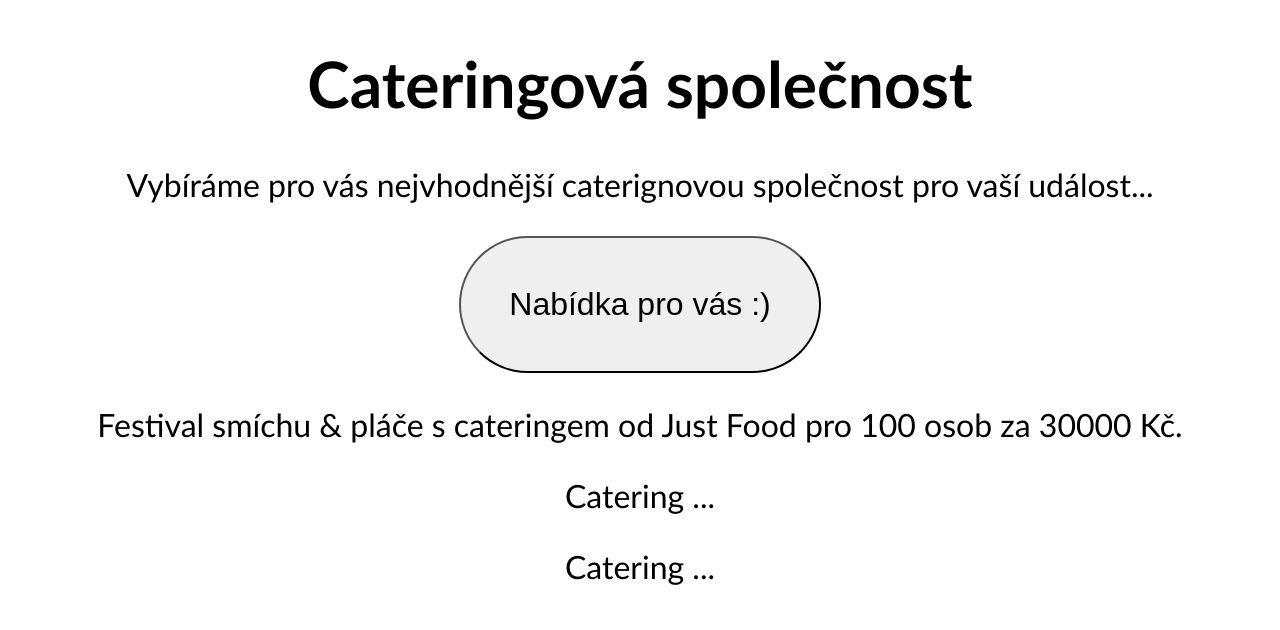
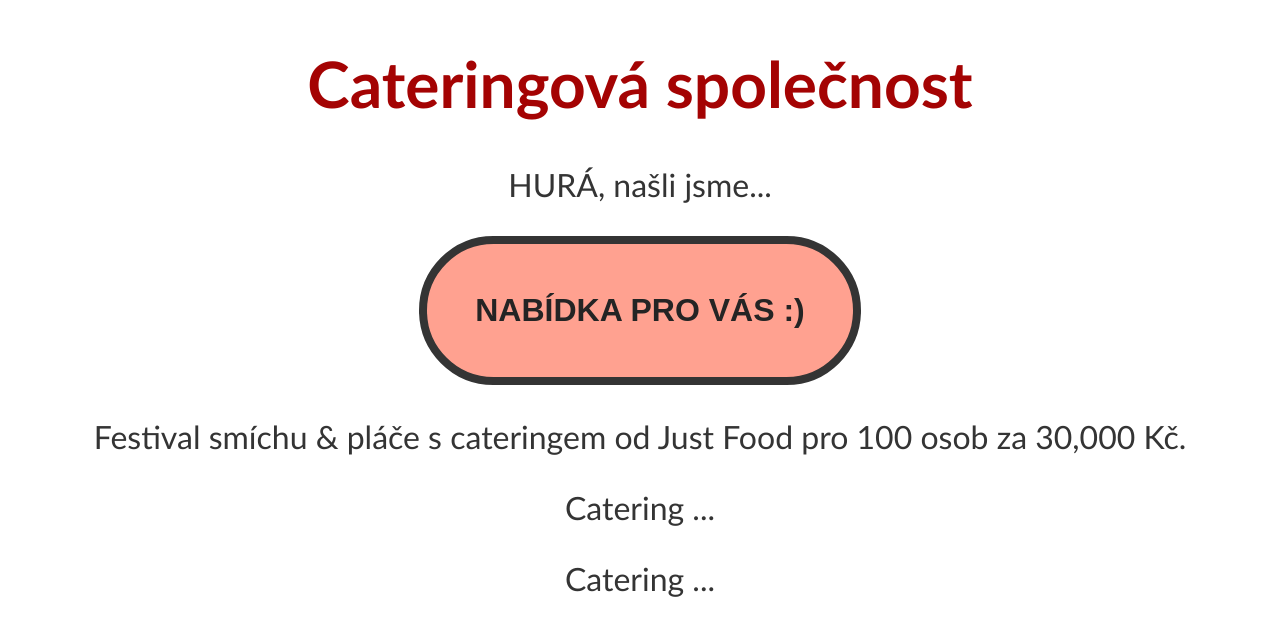
Before and after one commit to Wierra/02_CATering, a plain HTML site: page index.html in a window 1280 px wide. Shown: the part 195-825 px from the top of the page. Drawn offline with Linux system fonts and the light colour scheme.

Commit message:
Řešení úkolu verze 02

```diff
--- a/index.html
+++ b/index.html
@@ -11,8 +11,8 @@
     <div class="blok">
 
         <h1>Cateringová společnost</h1>
-        <p id="selection">Vybíráme pro vás nejvhodnější caterignovou společnost pro vaší událost...</p>
-        <button class="butSize" id="butDost">Hledáme pro vás catering...</button>
+        <p id="selection">Hledáme pro vás nejvhodnější caterignovou společnost pro vaší událost...</p>
+        <button class="btnSize" id="btnBef">Hledáme pro vás catering...</button>
 
         <p id="food">Catering ...</p>
         <p id="mama">Catering ...</p>
--- a/script.js
+++ b/script.js
@@ -1,20 +1,24 @@
-const btnOver = document.querySelector("#butDost")
+const btnAft = document.querySelector("#btnBef")
+const text = document.querySelector("#selection")
+
 
 setTimeout (() => {
-    btnOver.textContent = "Nabídka pro vás :)";
-    btnOver.disabled = false;
+    btnAft.textContent = "Nabídka pro vás :)";
+    btnAft.classList.add ('btnNew');
+    btnAft.disabled = false;
+    text.textContent = "HURÁ, našli jsme...";
 }, 4000)
 
 const justFood = (pocetLidi) => {
-    return `Catering Just Food pro ${pocetLidi} za ${(pocetLidi * 300)} Kč.`
+    return `Catering Just Food pro ${pocetLidi} za ${(pocetLidi * 300).toLocaleString('cz')} Kč.`
 }
 
 const yourMama = (pocetLidi) => {
-    return `Catering Your Mama pro ${pocetLidi} za ${(pocetLidi * 600)} Kč.`
+    return `Catering Your Mama pro ${pocetLidi} za ${(pocetLidi * 600).toLocaleString('cz')} Kč.`
 }
 
 const flavourHaven =  (pocetLidi) => {
-    return `Catering Flavour Haven pro ${pocetLidi} za ${(pocetLidi * 900)} Kč.`
+    return `Catering Flavour Haven pro ${pocetLidi} za ${(pocetLidi * 900).toLocaleString('cz')} Kč.`
 }
 
 console.log(justFood(100))
@@ -32,15 +36,15 @@ createEvent("Galavečer SVĚTluška", 100, yourMama)
 
 setTimeout (() => {
     const food = document.querySelector('#food')
-    food.textContent = "Festival smíchu & pláče s cateringem od Just Food pro 100 osob za " + (100*300) + " Kč."
+    food.textContent = "Festival smíchu & pláče s cateringem od Just Food pro 100 osob za " + (100*300).toLocaleString('cz') + " Kč."
 }, 5000)
 
 setTimeout (() => {
     const mama = document.querySelector('#mama')
-    mama.textContent = "Filmový festival s cateringem od Your Mamam pro 100 osob za " + (100*600) + " Kč."
+    mama.textContent = "Filmový festival s cateringem od Your Mamam pro 100 osob za " + (100*600).toLocaleString('cz') + " Kč."
 }, 6000)
 
 setTimeout (() => {
     const haven = document.querySelector('#haven')
-    haven.textContent = "Galavečer SVĚTluška s cateringem od Flavour Haven pro 100 osob za " + (100*900) + " Kč."
+    haven.textContent = "Galavečer SVĚTluška s cateringem od Flavour Haven pro 100 osob za " + (100*900).toLocaleString('cz') + " Kč."
 }, 7000)
--- a/style.css
+++ b/style.css
@@ -4,6 +4,11 @@
 
 html{
     font-family:'Trebuchet MS', 'Lucida Sans Unicode', 'Lucida Grande', 'Lucida Sans', Arial, sans-serif;
+    color:rgb(52, 52, 52);
+}
+
+h1{
+    color: rgb(164, 3, 3);
 }
 
 .blok{
@@ -12,8 +17,17 @@ html{
     font-size: 2rem;
 }
 
-.butSize{
+.btnSize{
+    color: rgb(35, 35, 35);
     font-size: 2rem;
+    font-weight: bold;
     padding: 3rem;
     border-radius: 15rem;
+    border: solid 0.5rem rgb(52, 52, 52);
 }
+
+.btnNew{
+    background-color: rgba(255, 99, 71, 0.601);
+    color: rgb(36, 36, 36);
+    text-transform: uppercase;
+}
```
